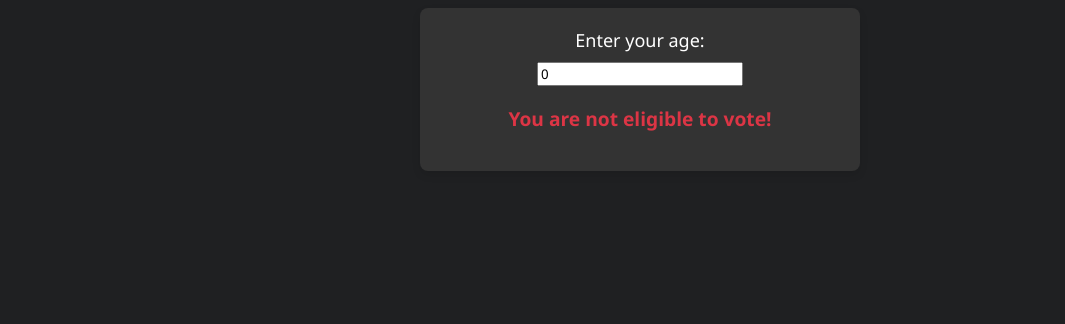
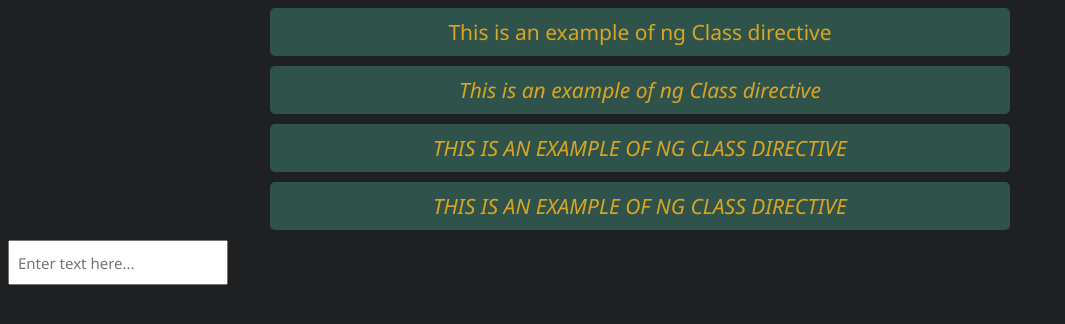
Before and after one commit to kumaruidivloper/Angular-Course, an Angular app: page / in a window 1280 px wide. Shown: the top 324 px of the page, without its empty margins (0-1065 px from the left). Built offline with nearby package versions, Linux system fonts and the light colour scheme.

Commit message:
Attribute-Directives-ngClass

```diff
--- a/src/app/app.html
+++ b/src/app/app.html
@@ -1,8 +1,11 @@
-<div class="container">
-  <label for="age">Enter your age: </label>
-  <input type="number" id="age" (input)="checkEligibility()" [(ngModel)]="age" />
-  <div class="message" [ngSwitch]="isEligible">
-    <p *ngSwitchCase="true" class="eligible">You are eligible to vote</p>
-    <p *ngSwitchDefault class="not-eligible">You are not eligible to vote!</p>
-  </div>
-</div>
+<p [ngClass]="updateStyles" style="margin-bottom: 10px;">This is an example of ng Class directive</p>
+<p [ngClass]="'updateStyles italicText'" style="margin-bottom: 10px;">This is an example of ng Class directive</p>
+<p [ngClass]="'updateStyles italicText letterFormat'" style="margin-bottom: 10px;">This is an example of ng Class directive</p>
+<p [ngClass]="['updateStyles italicText letterFormat']" style="margin-bottom: 10px;">This is an example of ng Class directive</p>
+
+<input
+  type="text"
+  placeholder="Enter text here..."
+  (input)="textInput($event)"
+  [ngClass]="{ txt: hasText }"
+/>
--- a/src/app/app.scss
+++ b/src/app/app.scss
@@ -1,44 +1,26 @@
-.container {
-  display: flex;
-  flex-direction: column;
-  align-items: center;
-  justify-content: center;
-  padding: 20px;
-  background-color: #333;
-  border-radius: 8px;
-  box-shadow: 0 4px 8px rgba(0, 0, 0, 0.1);
-  max-width: 400px;
+.updateStyles {
+  text-align: center;
+  background-color: #2f534b;
+  color: goldenrod;
+  font-size: 21px;
+  padding: 10px 20px;
   margin: 0 auto;
+  border-radius: 5px;
+  width: 700px;
 }
-
-label {
-  font-size: 18px;
-  margin-bottom: 10px;
+.italicText {
+  font-style: italic;
 }
-
-input[type="text"] {
-  padding: 8px 12px;
-  font-size: 16px;
-  border: 2px solid #ccc;
-  border-radius: 4px;
-  width: 100%;
-  outline: none;
-  max-width: 300px;
-  margin-bottom: 20px;
+.letterFormat {
+  text-transform: uppercase;
 }
-
-.message {
-  text-align: center;
+input {
+  width: 200px;
+  height: 25px;
+  font-size: 15px;
+  color: #060606;
+  padding: 8px;
 }
-
-.eligible {
-  color: #28a745;
-  font-weight: bold;
-  font-size: 1.2rem;
+input.txt {
+  background-color: rgba(193, 235, 8, 0.934);
 }
-
-.not-eligible {
-  color: #dc3545;
-  font-weight: bold;
-  font-size: 1.2rem;
-}
--- a/src/app/app.ts
+++ b/src/app/app.ts
@@ -1,4 +1,3 @@
-import { routes } from './app.routes';
 import { Component } from '@angular/core';
 import { RouterOutlet } from '@angular/router';
 import { CommonModule } from '@angular/common';
@@ -12,12 +11,10 @@ import { FormsModule } from '@angular/forms';
   styleUrl: './app.scss',
 })
 export class App {
-   age: number = 0;
-   isEligible: boolean = false;
+  updateStyles: any = 'updateStyles';
+  hasText: boolean = false;
 
-   checkEligibility() {
-    this.isEligible = this.age >= 18;
-   }
-
-
+  textInput(e: any) {
+    this.hasText = e.target.value !== '';
+  }
 }
```
Also changed, not shown: 1 other file (tests, documents, lock files or other folders).
